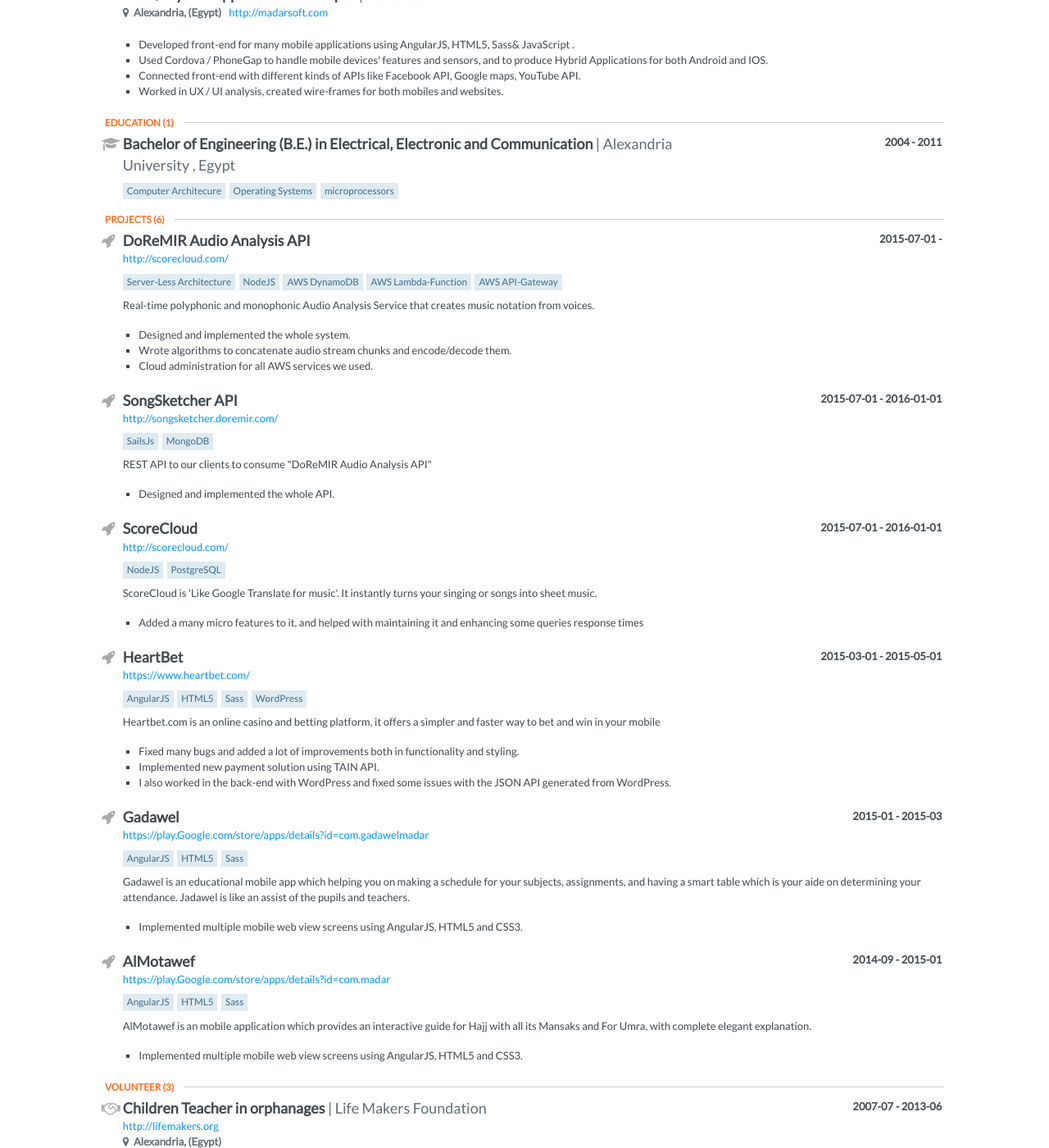
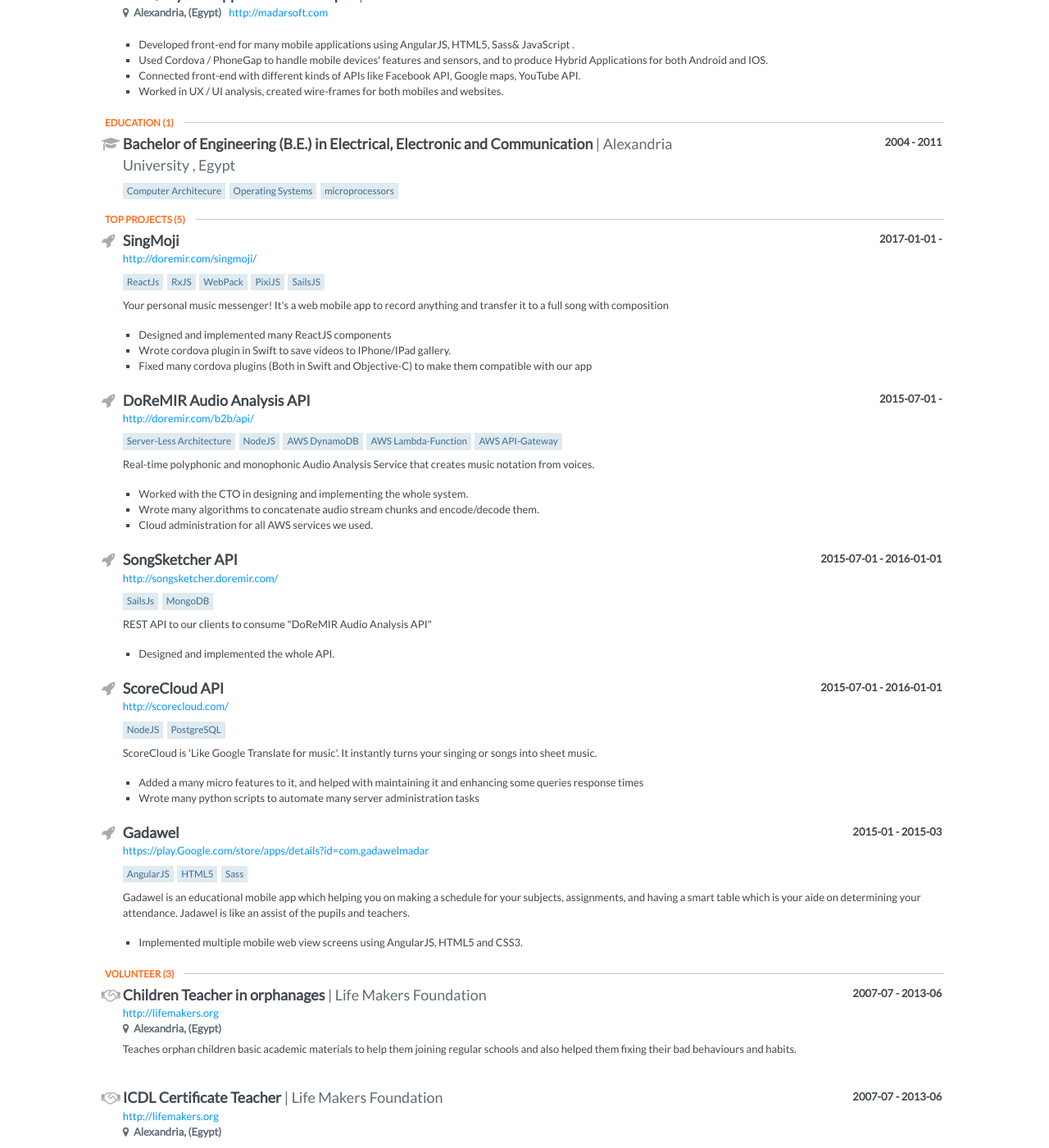
Before and after one commit to AnasAboureada/anasaboureada.github.io, a Jekyll site: the page built from cv/index.html, in a window 1280 px wide and 1400 px high, scrolled down 1086 px. Shown: the whole window at 82% size. Built offline with Jekyll 4.4.1, drawn with Linux system fonts in a browser that asks for light colours.

Commit message:
Updated CV

```diff
--- a/_data/resume.json
+++ b/_data/resume.json
@@ -239,16 +239,33 @@
         }
     ],
     "projects": [
+      {
+        "name": "SingMoji",
+        "startDate": "2017-01-01",
+        "summary": "Your personal music messenger! It's a web mobile app to record anything and transfer it to a full song with composition",
+        "highlights": [
+            "Designed and implemented many ReactJS components",
+            "Wrote cordova plugin in Swift to save videos to IPhone/IPad gallery.",
+            "Fixed many cordova plugins (Both in Swift and Objective-C) to make them compatible with our app"        ],
+        "url": "http://doremir.com/singmoji/",
+        "keywords": [
+            "ReactJs",
+            "RxJS",
+            "WebPack",
+            "PixiJS",
+            "SailsJS"
+        ]
+      },
         {
             "name": "DoReMIR Audio Analysis API",
             "startDate": "2015-07-01",
             "summary": "Real-time polyphonic and monophonic Audio Analysis Service that creates music notation from voices.",
             "highlights": [
-                "Designed and implemented the whole system.",
-                "Wrote algorithms to concatenate audio stream chunks and encode/decode them.",
+                "Worked with the CTO in designing and implementing the whole system.",
+                "Wrote many algorithms to concatenate audio stream chunks and encode/decode them.",
                 "Cloud administration for all AWS services we used."
             ],
-            "url": "http://scorecloud.com/",
+            "url": "http://doremir.com/b2b/api/",
             "keywords": [
                 "Server-Less Architecture",
                 "NodeJS",
@@ -272,7 +289,7 @@
             "endDate": "2016-01-01"
         },
         {
-            "name": "ScoreCloud",
+            "name": "ScoreCloud API",
             "startDate": "2015-07-01",
             "summary": "ScoreCloud is 'Like Google Translate for music'. It instantly turns your singing or songs into sheet music.",
             "url": "http://scorecloud.com/",
@@ -281,27 +298,10 @@
                 "PostgreSQL"
             ],
             "highlights": [
-                "Added a many micro features to it, and helped with maintaining it and enhancing some queries response times "
+                "Added a many micro features to it, and helped with maintaining it and enhancing some queries response times",
+                "Wrote many python scripts to automate many server administration tasks"
             ],
             "endDate": "2016-01-01"
-        },
-        {
-            "name": "HeartBet",
-            "summary": "Heartbet.com is an online casino and betting platform, it offers a simpler and faster way to bet and win in your mobile",
-            "startDate": "2015-03-01",
-            "keywords": [
-                "AngularJS",
-                "HTML5",
-                "Sass",
-                "WordPress"
-            ],
-            "highlights": [
-                "Fixed many bugs and added a lot of improvements both in functionality and styling.",
-                "Implemented new payment solution using TAIN API.",
-                "I also worked in the back-end with WordPress and fixed some issues with the JSON API generated from WordPress."
-            ],
-            "url": "https://www.heartbet.com/",
-            "endDate": "2015-05-01"
         },
         {
             "name": "Gadawel",
@@ -317,21 +317,6 @@
             ],
             "url": "https://play.Google.com/store/apps/details?id=com.gadawelmadar",
             "endDate": "2015-03"
-        },
-        {
-            "name": "AlMotawef",
-            "startDate": "2014-09",
-            "keywords": [
-                "AngularJS",
-                "HTML5",
-                "Sass"
-            ],
-            "summary": "AlMotawef is an mobile application which provides an interactive guide for Hajj with all its Mansaks and For Umra, with complete elegant explanation.",
-            "highlights": [
-                "Implemented multiple mobile web view screens using AngularJS, HTML5 and CSS3."
-            ],
-            "url": "https://play.Google.com/store/apps/details?id=com.madar",
-            "endDate": "2015-01"
         }
     ],
     "references": [
--- a/_includes/cv_projects.html
+++ b/_includes/cv_projects.html
@@ -1,6 +1,6 @@
 <section class="section">
   <header>
-    <h2 class='section-title'>Projects <span class="item-count">({{site.data.resume.projects | size}})</span></h2>
+    <h2 class='section-title'>Top Projects <span class="item-count">({{site.data.resume.projects | size}})</span></h2>
   </header>
 
   <section id="projects">
```
